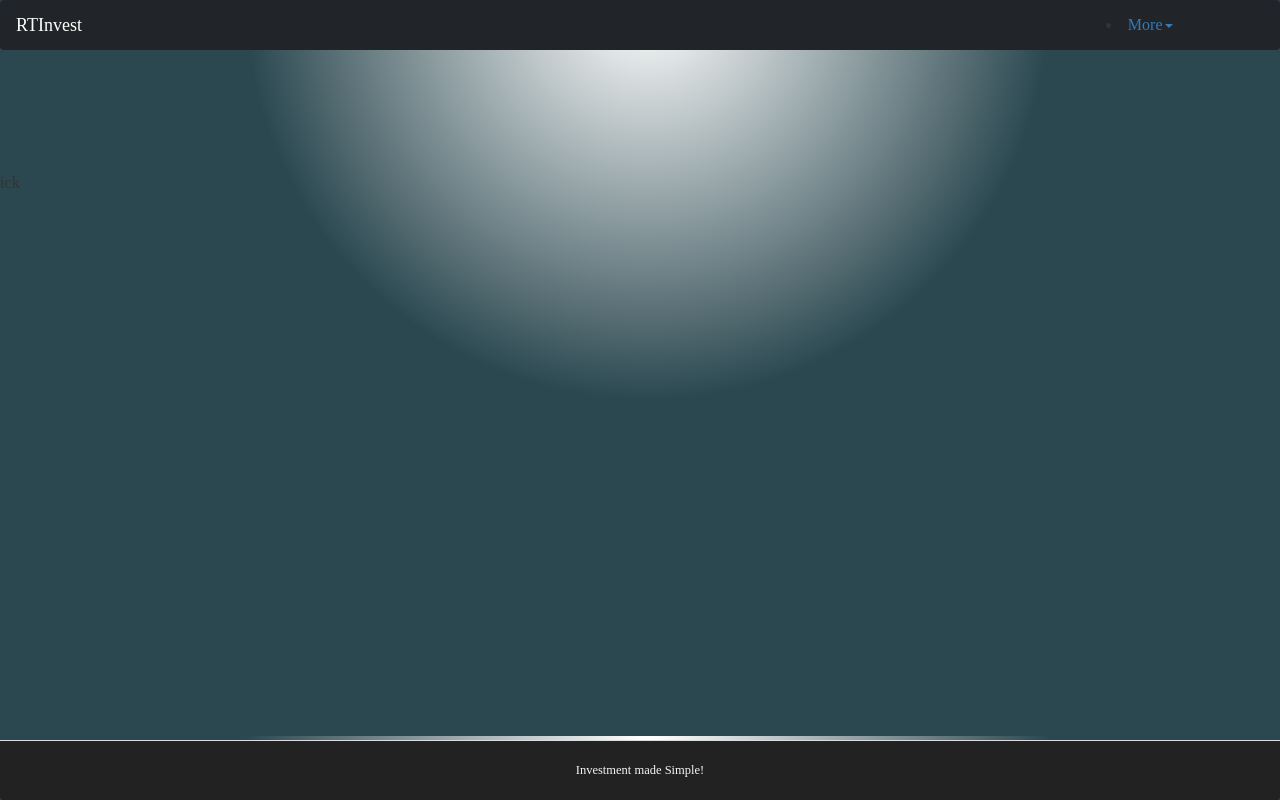
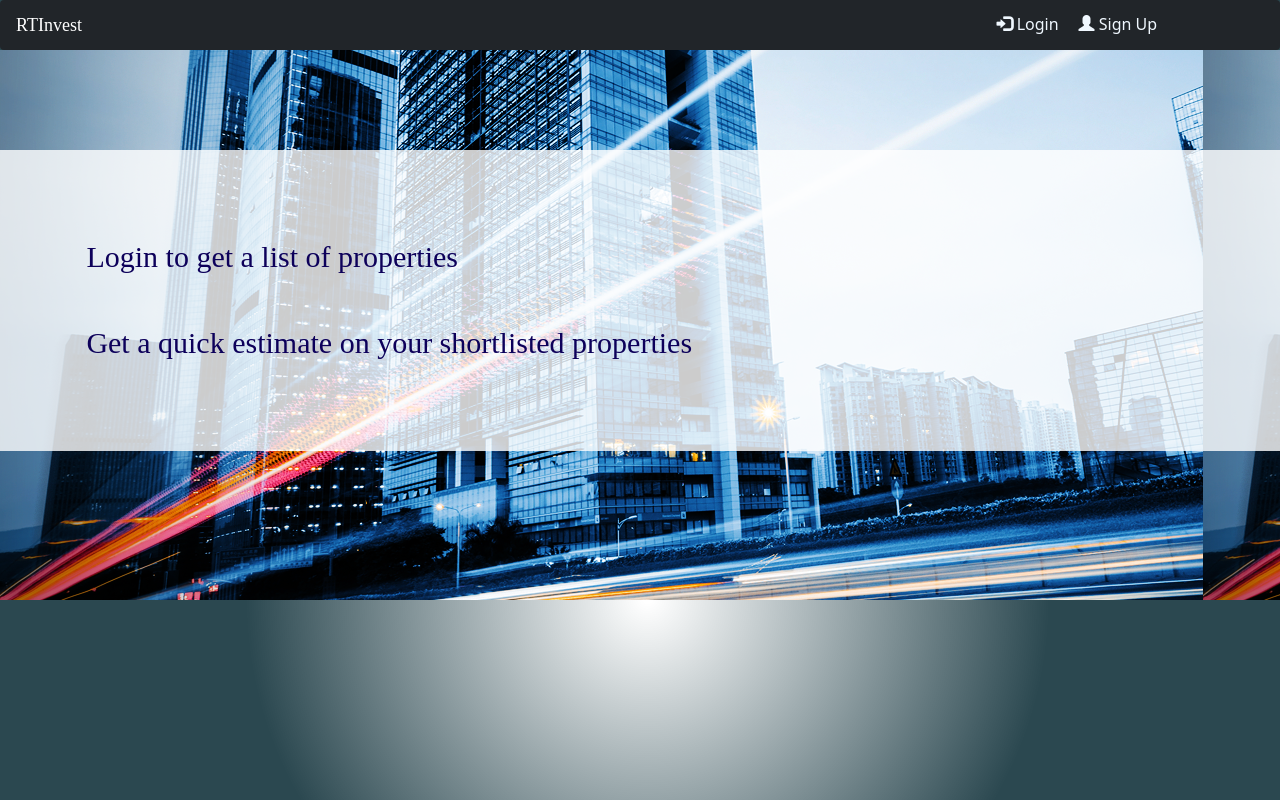
Before and after one commit to Sankalp-Vaish/CS682, a Django app: page / in a window 1280 px wide; the page is wider, and only the part inside the window is pictured. Run offline with Django 4.2, Linux system fonts and the light colour scheme; some libraries are stand-ins or nearby versions.

Commit message:
Added Landing Page

```diff
--- a/app/static/myfirst.css
+++ b/app/static/myfirst.css
@@ -160,7 +160,7 @@
 
 .anchor {
   display: inline-block;
-  margin-bottom: 5%;
+  margin-bottom: 0%;
   /* padding-top: 90px; */
 }
 
@@ -346,3 +346,69 @@
   margin-top: 5%;
 
 }
+
+.LandingPage_info{
+  position: absolute;
+  width: 1728px;
+  height: 275;
+  left: 0px;
+  top: 150px;
+  font:DM Serif Text;
+  font-size:30px;
+  color: #0D005A;
+  background: rgba(255, 255, 255, 0.8);
+}
+
+.info_style{
+margin:5%;
+color:#0D005A;
+}
+
+/*
+button {
+  --b: 0.5px;   /* border thickness */
+  --s: 1px; /* size of the corner */
+  --c: #68fffa;
+
+  padding: calc(2px + var(--s)) calc(3px + var(--s));
+  color: var(--c);
+  --_p: var(--s);
+  background:
+    conic-gradient(from 90deg at var(--b) var(--b),#0000 90deg,var(--c) 0)
+    var(--_p) var(--_p)/calc(100% - var(--b) - 2*var(--_p)) calc(100% - var(--b) - 2*var(--_p));
+  transition: .3s linear, color 0s, background-color 0s;
+  outline: var(--b) solid #ffffff;
+  outline-offset: 2px;
+  font-family: system-ui, sans-serif;
+  font-size: 14;
+  font-weight: 400;
+  color:#fa0000;
+  cursor: pointer;
+  border:none;
+  /* border-top-left-radius: 2px;
+  border-bottom-left-radius: 2px; */
+  margin: 2%;
+
+}
+button:hover,
+button:focus-visible{
+  --_p: 0px;
+  outline-color: var(--c);
+  outline-offset: 2px;
+}
+button:active {
+  background: var(--c);
+  color: #fff;
+}
+
+*/
+/*
+body {
+  height: 100vh;
+  margin: 0;
+  display: grid;
+  grid-template-columns: auto auto;
+  gap: 20px;
+  place-content: center;
+  background: #DAEDFB;
+} */
--- /dev/null
+++ b/app/templates/LandingPage.html
@@ -0,0 +1,24 @@
+{% extends 'master.html' %}
+
+{% block title %}Landing Page{% endblock %}
+
+{% block content %}
+
+{% if user.is_authenticated %}
+    Hi {{ user.username }}!
+    <p><a href="{% url 'logout' %}">Log Out</a></p>
+  {% else %}
+    <div style="background-image: url('../static/images/cropped.png'); width:100%; height:550px " >
+
+        <div class = LandingPage_info>
+            <a href="{% url 'login' %}">
+                <div class = info_style>
+                Login to get a list of properties
+                <br><br>
+                Get a quick estimate on your shortlisted properties
+                </div>
+            </a>
+        </div>
+</div>
+{% endif %}
+{% endblock %}
--- a/app/urls.py
+++ b/app/urls.py
@@ -4,7 +4,7 @@
 from .views import SignUpView
 
 urlpatterns = [
-    path('',  TemplateView.as_view(template_name='main.html'), name='main'),
+    path('',  TemplateView.as_view(template_name='LandingPage.html'), name='LandingPage'),
     path('home/', views.home, name='home'),
     path('form/', views.form, name='form'),
     path("accounts/", include("django.contrib.auth.urls")),
@@ -16,5 +16,6 @@
     path('test2/', views.test2, name='test2'),
     path('test3/', views.test3, name='test3'),
     path('details/<int:id>/', views.house_details, name='house_details'),
-    path('displayPage', views.displayPage, name='displayPage'),
+    # path('displayPage', views.displayPage, name='displayPage'),
+    path('LandingPage/', views.LandingPage, name='LandingPage')
 ]
--- a/templates/master.html
+++ b/templates/master.html
@@ -23,7 +23,7 @@
 <body class="gradient-background" onload="test();initMap();">
 
 <header class="header">
-  <nav class="navbar navbar-expand-sm bg-dark navbar-dark">
+  <nav class="navbar navbar-expand-sm bg-dark navbar-dark" style="margin-bottom: 0%;">
     <div class="container-fluid">
       <a class="navbar-brand" href="/" style="position: absolute;">RTInvest</a>
 
@@ -67,7 +67,7 @@
 
 
       {% else %}
-      <div style="margin-left: 80%; float: right; text-align: right;">
+      <!-- <div style="margin-left: 80%; float: right; text-align: right;">
         <li class="dropdown">
           <a data-toggle="dropdown" href="/main">More<span class="caret"></span></a>
           <ul class="dropdown-menu">
@@ -82,9 +82,16 @@
             <li><a href="{% url 'signup' %}"><span class="glyphicon glyphicon-user"></span> Sign Up</a></li>
             <li><a href="{% url 'login' %}"><span class="glyphicon glyphicon-log-in"></span> Login</a></li>
           </ul>
-        </li></div>
+        </li></div> -->
+          <div style="margin-left: 70%; float: right; text-align: right;">
+              <a href="{% url 'login' %}" data-role="button">
+                  <span style="font-family: system-ui, sans-serif; font-weight: 400; color:aliceblue"><span class="glyphicon glyphicon-log-in"></span>  Login</span></span>
+              </a> &nbsp;&nbsp;&nbsp;
+              <a href="{% url 'signup' %}" data-role="button" margin-left="20px">
+                <span style="font-family: system-ui, sans-serif; font-weight: 400; color:aliceblue"><span class="glyphicon glyphicon-user"></span>  Sign Up</span></span>
+              </a>
+          </div>
       {% endif %}
-    </div>
   </nav>
 </header>
 
@@ -93,9 +100,9 @@
     {% endblock %}
   </div>
 
-  <footer class="panel-footer">
+  <!-- <footer class="panel-footer">
     <h3 class="footer">Investment made Simple!</h3>
-  </footer>
+  </footer> -->
 
 
 </body>
```
Also changed, not shown: app/views.py (+8 -2 lines), templates/preferences/index.html (+21 -4 lines), app/static/images/BackgroundImage.png (added), app/static/images/cropped.png (added), db.sqlite3.
